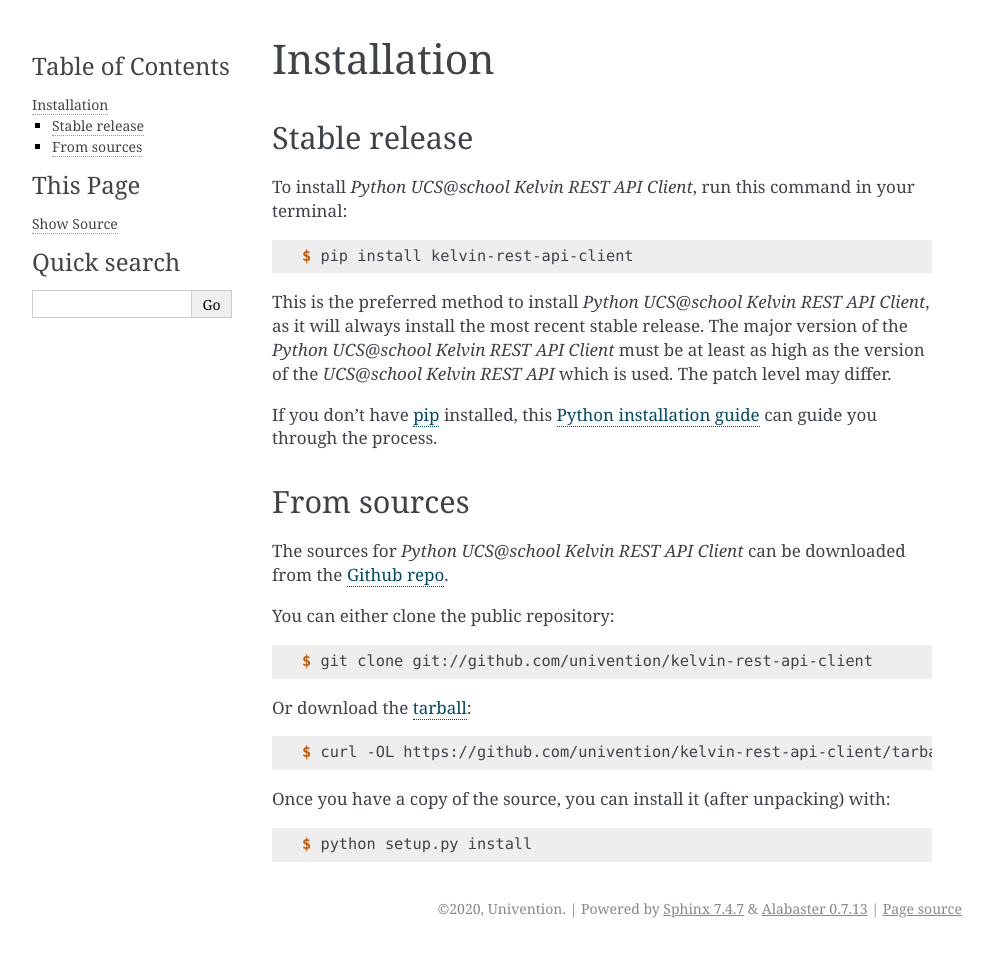
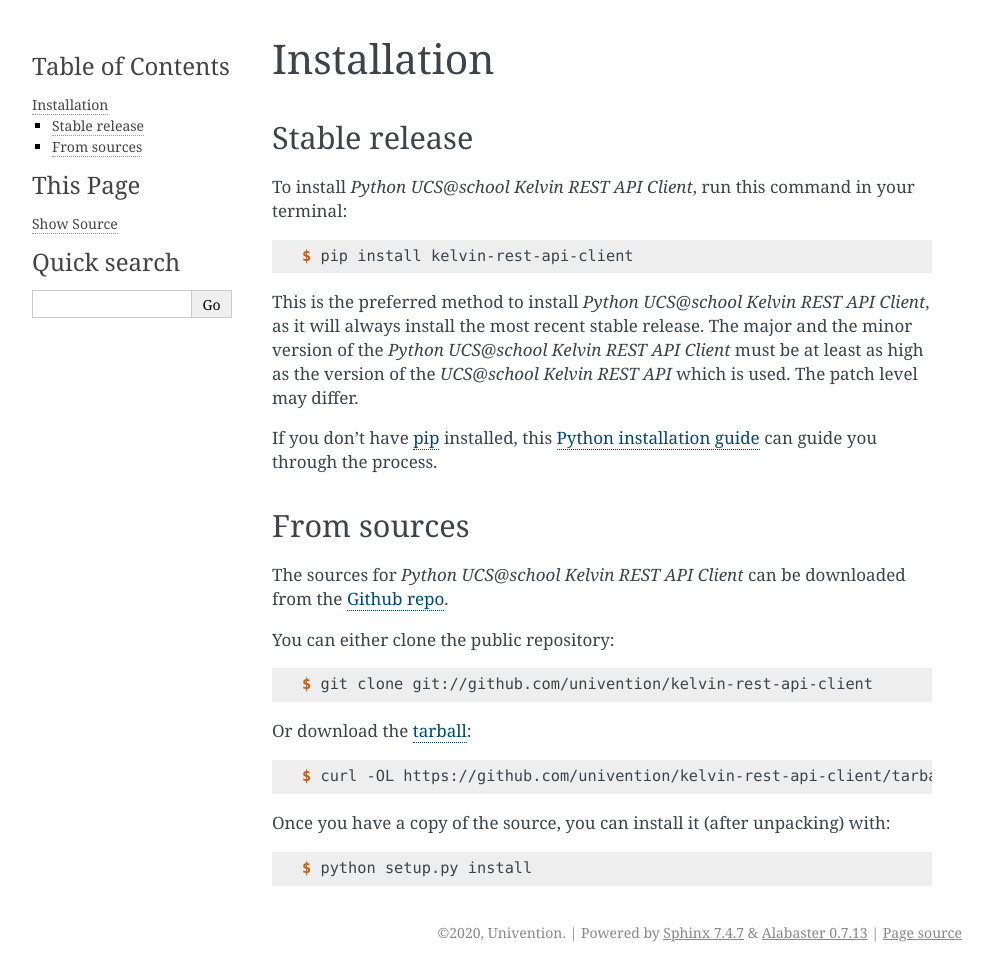
Before and after one commit to univention/kelvin-rest-api-client, a Sphinx documentation site: the page built from docs/installation.rst, in a window 1280 px wide. Shown: the whole page, without its empty margins (148-1141 px from the left). Built offline with Sphinx 7.4.7, drawn with Linux system fonts in a browser that asks for light colours; the version number could not be read and is left out; before the commit the page ends 948 px from its top, so only the background shows below that.

Commit message:
Bug #53813: adjust manual

```diff
--- a/docs/installation.rst
+++ b/docs/installation.rst
@@ -15,7 +15,7 @@
     $ pip install kelvin-rest-api-client
 
 This is the preferred method to install *Python UCS\@school Kelvin REST API Client*, as it will always install the most recent stable release.
-The major version of the *Python UCS\@school Kelvin REST API Client* must be at least as high as the version of the *UCS\@school Kelvin REST API*
+The major and the minor version of the *Python UCS\@school Kelvin REST API Client* must be at least as high as the version of the *UCS\@school Kelvin REST API*
 which is used. The patch level may differ.
 
 If you don't have `pip`_ installed, this `Python installation guide`_ can guide
```
